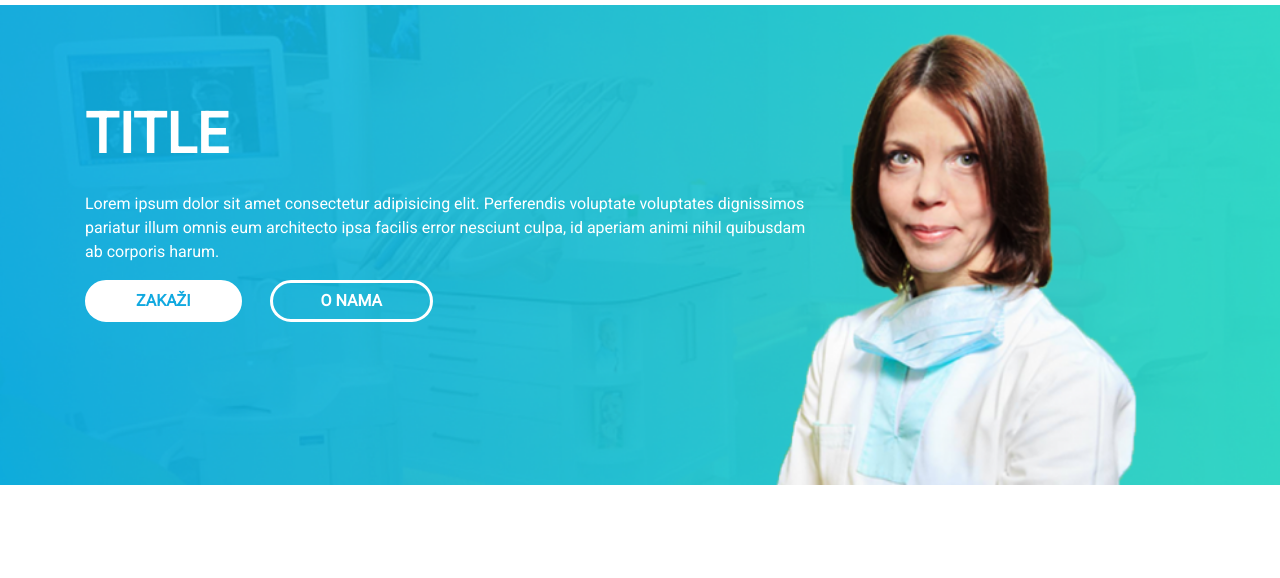
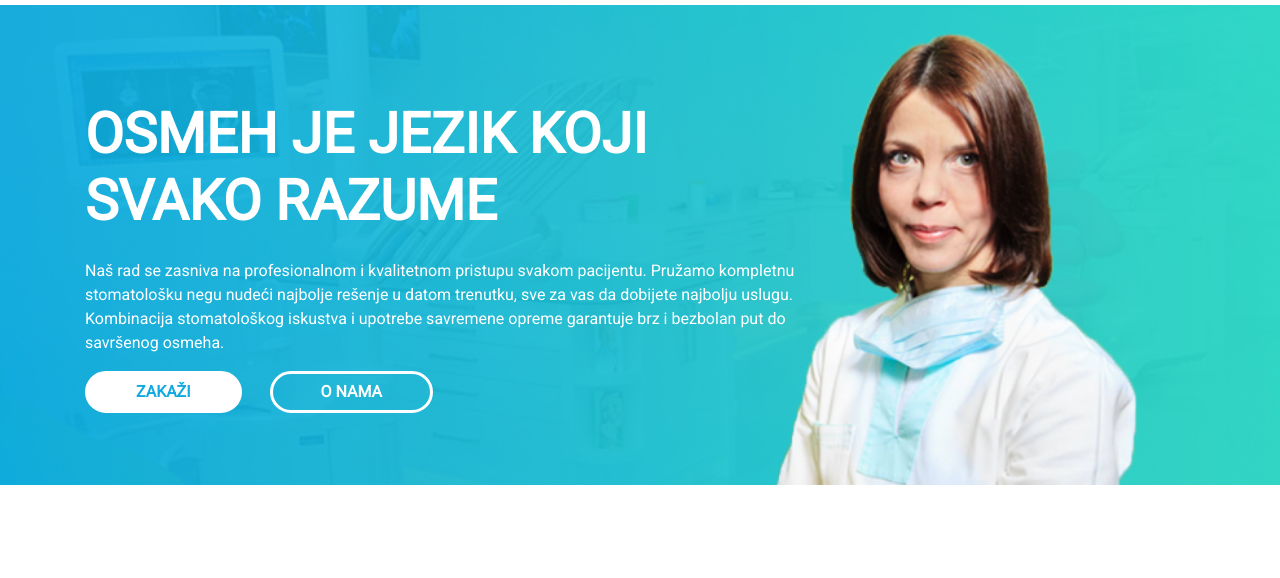
Before and after one commit to milosu/marta_hess, a plain HTML site: page web/index.html in a window 1280 px wide. Shown: the part 195-773 px from the top of the page. Drawn offline with Linux system fonts and the light colour scheme.

Commit message:
changing lorem ipsum for real text

```diff
--- a/web/index.html
+++ b/web/index.html
@@ -86,12 +86,14 @@
     <div class="container">
       <div class="row pt-6">
         <div class="col-12 col-sm-6 col-md-8  text-white">
-          <h1 class="display-4 font-weight-bold">TITLE</h1>
+          <h1 class="display-4 font-weight-bold text-uppercase">Osmeh je jezik koji
+          svako razume</h1>
           <p class="pt-3">
-            Lorem ipsum dolor sit amet consectetur adipisicing elit.
-            Perferendis voluptate voluptates dignissimos pariatur illum
-            omnis eum architecto ipsa facilis error nesciunt
-            culpa, id aperiam animi nihil quibusdam ab corporis harum.
+            Naš rad se zasniva na profesionalnom i kvalitetnom pristupu svakom
+            pacijentu. Pružamo kompletnu stomatološku negu nudeći najbolje
+            rešenje u datom trenutku, sve za vas da dobijete najbolju uslugu.
+            Kombinacija stomatološkog iskustva i upotrebe savremene opreme
+            garantuje brz i bezbolan put do savršenog osmeha.
           </p>
           <button class="btn px-5 mr-4 btn-danger btn-zakazi">ZAKAŽI</button>
           <button class="btn px-5 border-danger btn-onama">O NAMA</button>
```
